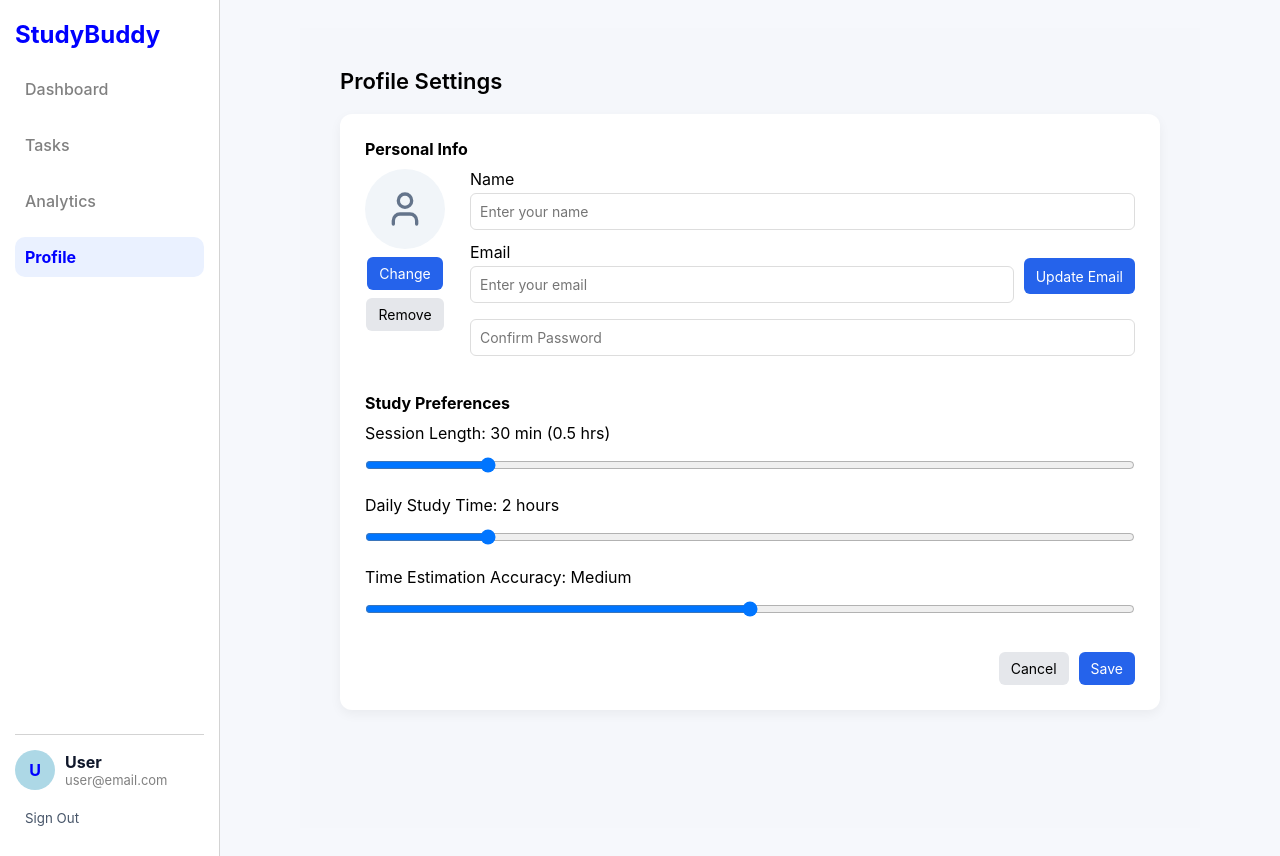
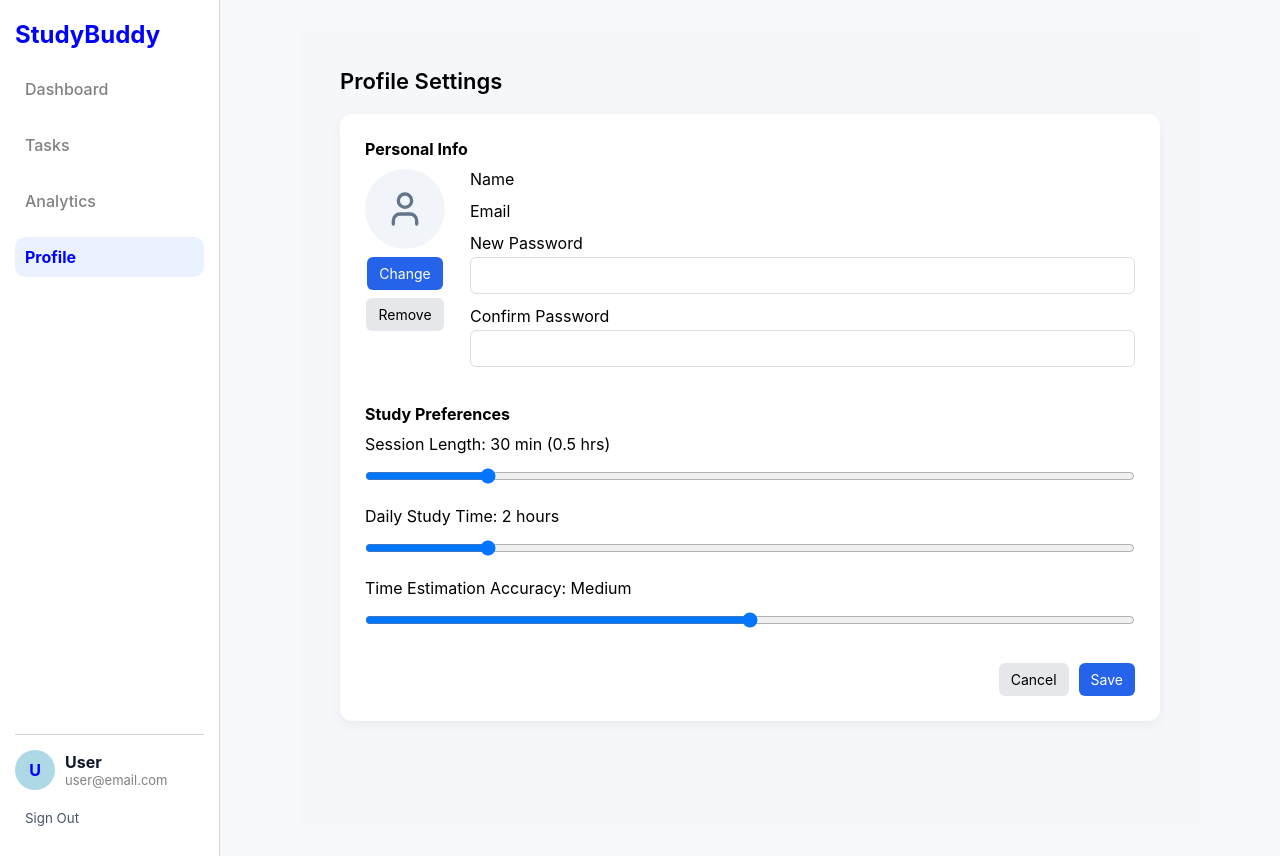
Before and after one commit to ahmedjlidi/Web-Project, a React (Vite) app: page /profile in a window 1280 px wide. Built offline with nearby package versions, Linux system fonts and the light colour scheme; no server answers.

Commit message:
fixed profile settings

```diff
--- a/src/components/PersonalInfo.jsx
+++ b/src/components/PersonalInfo.jsx
@@ -3,17 +3,16 @@ import { User } from "lucide-react";
 
 function PersonalInfo({
   name,
-  setName,
   email,
-  setEmail,
-  password,
-  setPassword,
-  handleUpdateEmail,
-  emailError,
-  setEmailError,
   avatar,
-  setAvatar
-}) {
+  setAvatar,
+  newPassword,
+  setNewPassword,
+  confirmPassword,
+  setConfirmPassword,
+  passwordError,
+  setPasswordError
+}){
     const handleImageChange = (e) => {
       const file = e.target.files[0];
 
@@ -67,43 +66,40 @@ function PersonalInfo({
         <div className="right">
           <div className="form-group">
             <label>Name</label>
+            <p>{name}</p>
+          </div>
+
+                        <div className="form-group">
+            <label>Email</label>
+            <p>{email}</p>
+          </div>
+
+          <div className="form-group">
+            <label>New Password</label>
             <input
-              placeholder="Enter your name"
-              value={name}
-              onChange={(e) => setName(e.target.value)}
+              type="password"
+              value={newPassword}
+              onChange={(e) => {
+                setNewPassword(e.target.value);
+                setPasswordError("");
+              }}
             />
           </div>
 
-          <div className="email-row">
-            <div className="form-group email-input">
-              <label>Email</label>
-              <input
-                placeholder="Enter your email"
-                value={email}
-                onChange={(e) => setEmail(e.target.value)}
-              />
-            </div>
-
-            <button
-              className="btn primary update-btn"
-              onClick={handleUpdateEmail}
-            >
-              Update Email
-            </button>
+          <div className="form-group">
+            <label>Confirm Password</label>
+            <input
+              type="password"
+              value={confirmPassword}
+              onChange={(e) => {
+                setConfirmPassword(e.target.value);
+                setPasswordError("");
+              }}
+            />
           </div>
 
-          <div className="form-group">
-            <input
-              type="password"
-              placeholder="Confirm Password"
-              value={password}
-              onChange={(e) => {
-                setPassword(e.target.value);
-                setEmailError(""); // clears error while typing
-                }}
-            />
-            {emailError && <p className="error">{emailError}</p>}
-          </div>
+          {passwordError && <p className="error">{passwordError}</p>}
+
         </div>
       </div>
     </div>
--- a/src/pages/Profile.jsx
+++ b/src/pages/Profile.jsx
@@ -8,13 +8,16 @@ import Actions from "../components/Actions";
 function Profile({ setUser }) {
   const [name, setName] = useState("");
   const [email, setEmail] = useState("");
-  const [password, setPassword] = useState("");
+  //const [password, setPassword] = useState("");
+  const [newPassword, setNewPassword] = useState("");
+  const [confirmPassword, setConfirmPassword] = useState("");
+  const [passwordError, setPasswordError] = useState("");
 
   const [sessionLength, setSessionLength] = useState(30);
   const [studyTime, setStudyTime] = useState(2);
   const [accuracy, setAccuracy] = useState(2);
 
-  const [emailError, setEmailError] = useState("");
+  //const [emailError, setEmailError] = useState("");
 
   const [avatar, setAvatar] = useState("");
 
@@ -35,6 +38,7 @@ function Profile({ setUser }) {
       .catch(err => console.error("Connection failed:", err));
   }, []);
 
+  /*
   const handleSave = async () => {
     const data = { name, email, sessionLength, studyTime, accuracy, avatar };
     if (password) data.passwordHash = password;
@@ -63,16 +67,60 @@ function Profile({ setUser }) {
       alert("Backend not running!");
     }
   };
+  */
+
+  const handleSave = async () => {
+    if (newPassword && newPassword !== confirmPassword) {
+      setPasswordError("Passwords do not match");
+      return;
+    }
+
+    const data = { name, sessionLength, studyTime, accuracy, avatar };
+
+    if (newPassword) {
+      data.passwordHash = newPassword;
+    }
+
+    try {
+      const res = await fetch("http://localhost:5001/profile", {
+        method: "POST",
+        headers: { "Content-Type": "application/json" },
+        body: JSON.stringify(data),
+      });
+
+      const result = await res.json();
+
+      if (!res.ok) {
+        alert("Save failed");
+        return;
+      }
+
+      setUser(result);
+      alert("Profile saved!");
+
+      setNewPassword("");
+      setConfirmPassword("");
+      setPasswordError("");
+
+    } catch {
+      alert("Backend not running!");
+    }
+};
+
   const handleCancel = () => {
     setName("");
     setEmail("");
-    setPassword("");
     setSessionLength(30);
     setStudyTime(2);
     setAccuracy(2);
+
+    setNewPassword("");
+    setConfirmPassword("");
+    setPasswordError("");
+
   };
 
-
+/*
   const handleUpdateEmail = async () => {
     if (!password) {
       setEmailError("Enter password first");
@@ -102,7 +150,7 @@ function Profile({ setUser }) {
     alert("Update failed!");
   }
 };
-
+*/
   const getAccuracyLabel = () => {
     if (accuracy === 1) return "Low (I underestimate)";
     if (accuracy === 2) return "Medium";
@@ -116,14 +164,13 @@ function Profile({ setUser }) {
       <div className="profile-card">
         <PersonalInfo
           name={name}
-          setName={setName}
           email={email}
-          setEmail={setEmail}
-          password={password}
-          setPassword={setPassword}
-          handleUpdateEmail={handleUpdateEmail}
-          emailError={emailError}
-          setEmailError={setEmailError}
+          newPassword={newPassword}
+          setNewPassword={setNewPassword}
+          confirmPassword={confirmPassword}
+          setConfirmPassword={setConfirmPassword}
+          passwordError={passwordError}
+          setPasswordError={setPasswordError}
           avatar={avatar}
           setAvatar={setAvatar}
         />
```
